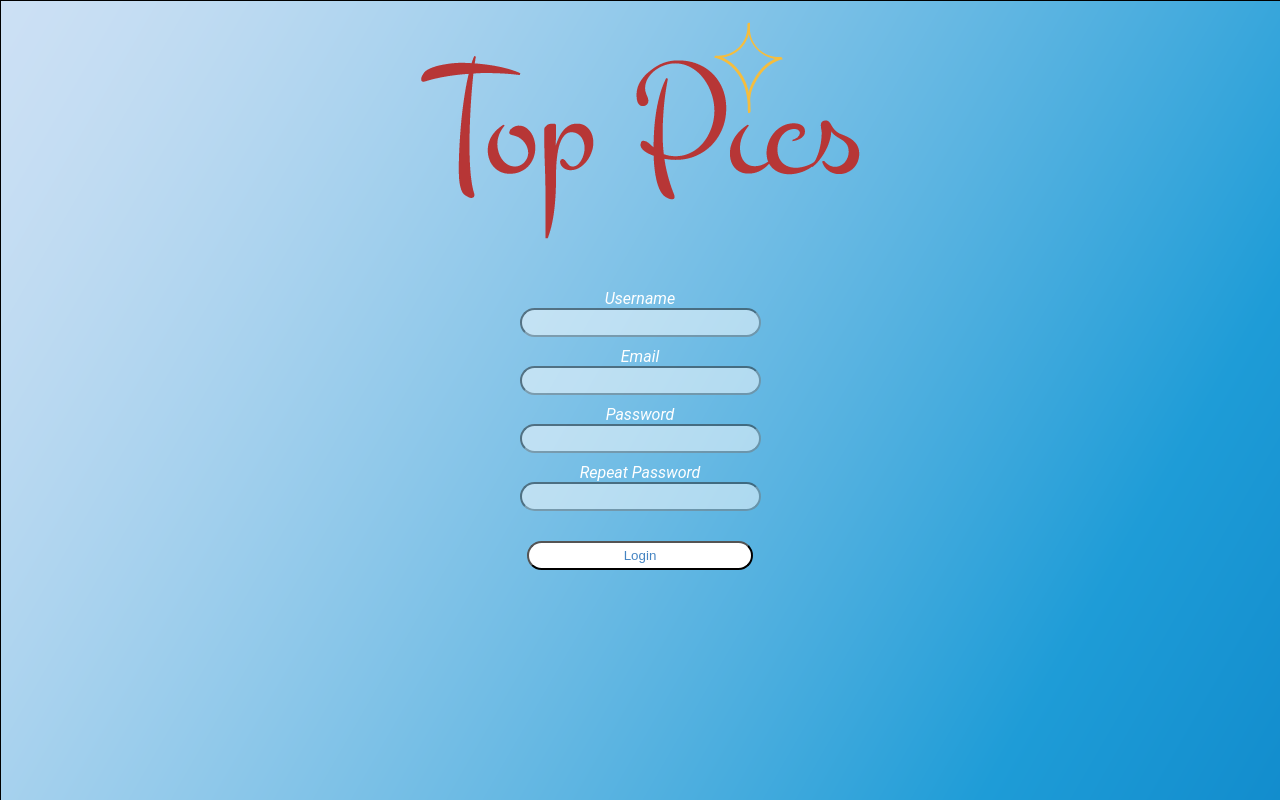
After one commit to LisaWijffels/toppics, a PHP site: page /register.php in a window 1280 px wide. The commit adds this page. Run offline with PHP 8.4, Linux system fonts and the light colour scheme.

Commit message:
added register.php

```diff
--- a/css/style.css
+++ b/css/style.css
@@ -53,4 +53,5 @@ body
     color: white;
     margin-top: 20px;
     font-size: 12px;
+    font-style: italic;
 }
--- /dev/null
+++ b/register.php
@@ -0,0 +1,31 @@
+<!DOCTYPE html>
+<html lang="en">
+<head>
+    <meta charset="UTF-8">
+    <meta name="viewport" content="width=device-width, initial-scale=1.0">
+    <meta http-equiv="X-UA-Compatible" content="ie=edge">
+    <link rel="stylesheet" href="css/style.css">
+    <title>Top Pics</title>
+</head>
+<body background="img/background.png">
+    <img src="img/logo2.png" alt="logo" id="logo">
+
+    <form action="/action_page.php" method="post" class="formlogin">
+
+        <label class="label" for="username">Username</label><br>
+        <input class="inputfield" type="text" name="username"><br>
+
+        <label class="label" for="email">Email</label><br>
+        <input class="inputfield" type="text" name="email"><br>
+
+        <label class="label" for="password">Password</label><br>
+        <input class="inputfield" type="text" name="password"><br>
+
+        <label class="label" for="repeatPassword">Repeat Password</label><br>
+        <input class="inputfield" type="text" name="repeatPassword"><br>
+
+        <input class="button" type="submit" value="Login">
+    </form>
+
+</body>
+</html>
```
